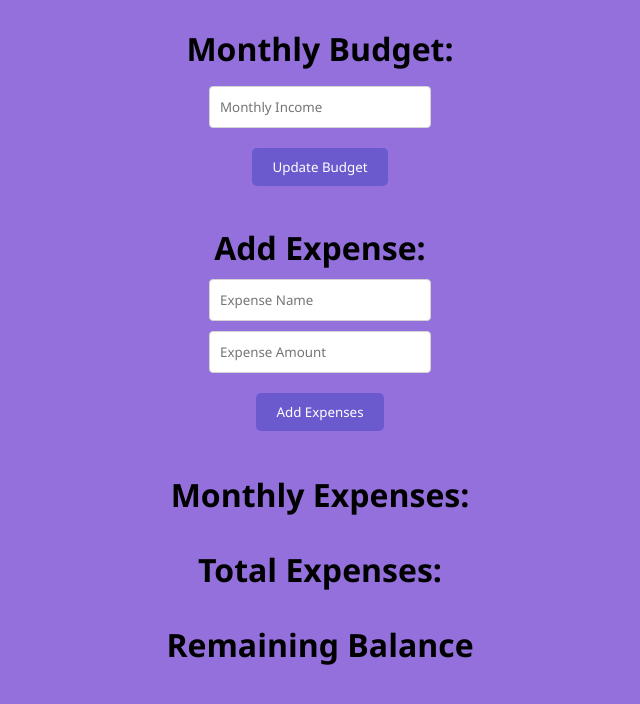
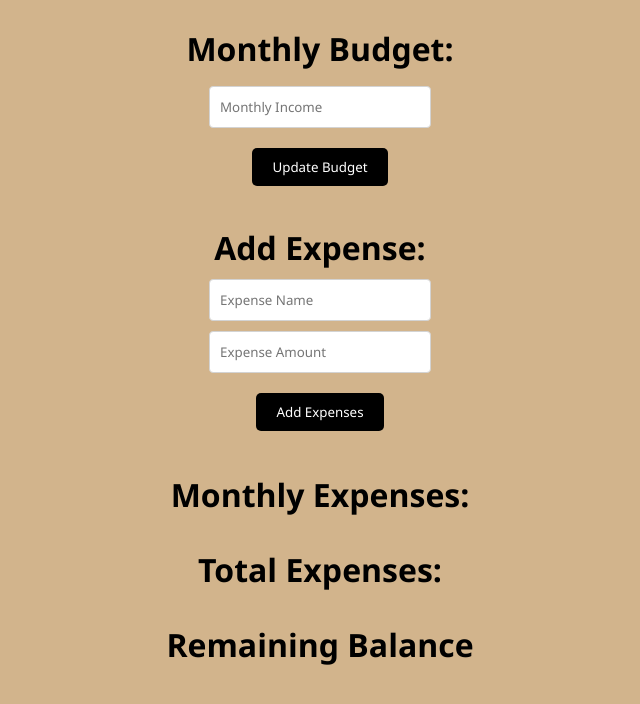
Before and after one commit to klosky11/MyBudget, a plain HTML site: page index.html in a window 1280 px wide. Shown: the whole page, without its empty margins (320-960 px from the left). Drawn offline with Linux system fonts and the light colour scheme.

Commit message:
udpdated

```diff
--- a/styles.css
+++ b/styles.css
@@ -1,6 +1,6 @@
 body {
     font-family: "Segoe UI", Tahoma, sans-serif;
-    background-color: mediumpurple;
+    background-color: tan;
 }
 
 main {
@@ -34,7 +34,7 @@ button {
     padding: 10px 20px;
     border-radius: 5px;
     border: none;
-    background-color:slateblue;
+    background-color:black;
     color:white;
     font-family: "Segoe UI", Tahoma, sans-serif;
     font-size: 1 em;
```
